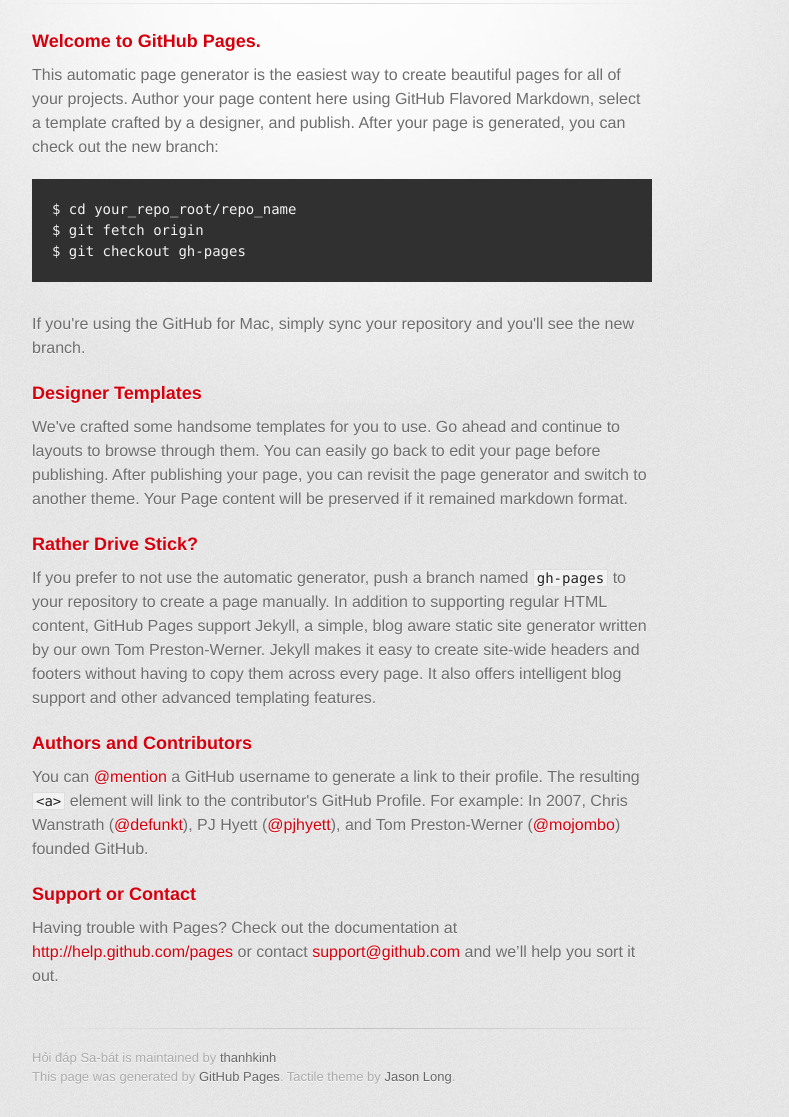
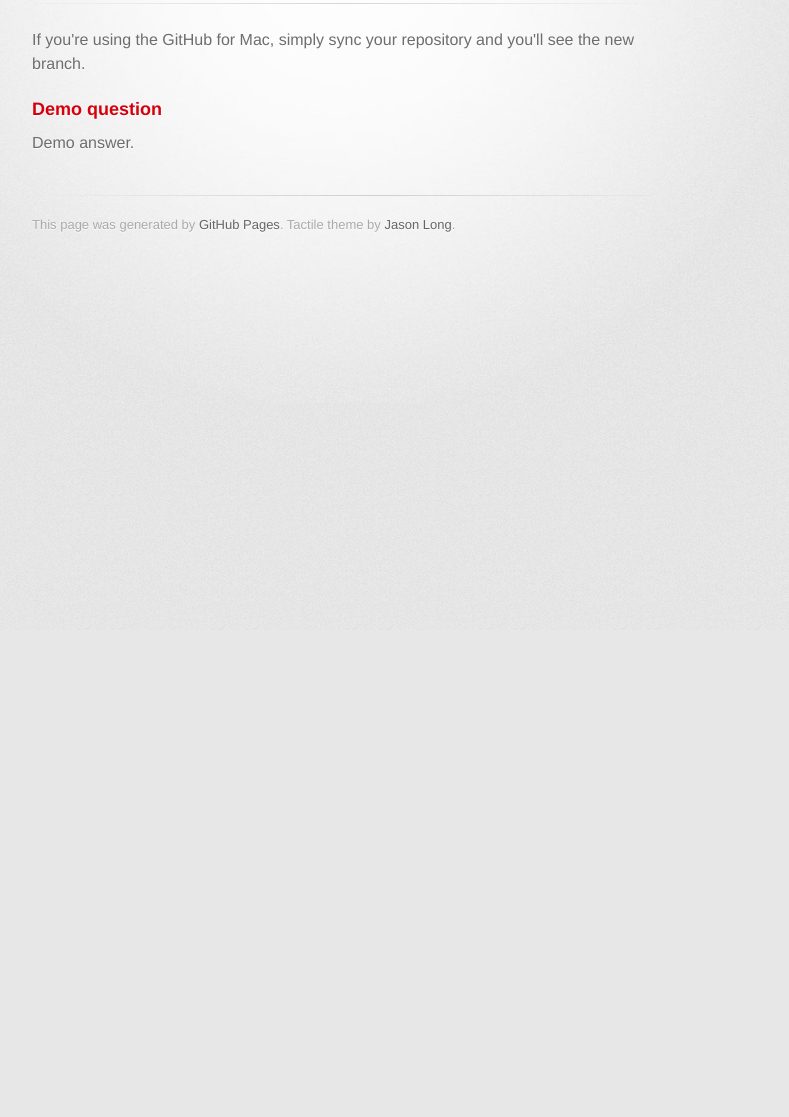
Before and after one commit to thanhkinh/sabath, a plain HTML site: page index.html in a window 1280 px wide. Shown: the part 170-1287 px from the top of the page, without its empty margins (298-1087 px from the left). After the commit the page ends 800 px from the top, so only its background shows below. Drawn offline with Linux system fonts and the light colour scheme; a web font is replaced by a local one.

Commit message:
Update index.html

```diff
--- a/index.html
+++ b/index.html
@@ -25,41 +25,14 @@
         <hr>
 
         <section id="main_content">
-          <h3>
-            <a name="welcome-to-github-pages" class="anchor" href="#welcome-to-github-pages"><span class="octicon octicon-link"></span></a>Welcome to GitHub Pages.</h3>
-
-          <p>This automatic page generator is the easiest way to create beautiful pages for all of your projects. Author your page content here using GitHub Flavored Markdown, select a template crafted by a designer, and publish. After your page is generated, you can check out the new branch:</p>
-
-          <pre><code>$ cd your_repo_root/repo_name
-$ git fetch origin
-$ git checkout gh-pages
-</code></pre>
-
           <p>If you're using the GitHub for Mac, simply sync your repository and you'll see the new branch.</p>
 
-          <h3>
-            <a name="designer-templates" class="anchor" href="#designer-templates"><span class="octicon octicon-link"></span></a>Designer Templates</h3>
+          <h3>Demo question</h3>
 
-          <p>We've crafted some handsome templates for you to use. Go ahead and continue to layouts to browse through them. You can easily go back to edit your page before publishing. After publishing your page, you can revisit the page generator and switch to another theme. Your Page content will be preserved if it remained markdown format.</p>
-
-          <h3>
-            <a name="rather-drive-stick" class="anchor" href="#rather-drive-stick"><span class="octicon octicon-link"></span></a>Rather Drive Stick?</h3>
-
-          <p>If you prefer to not use the automatic generator, push a branch named <code>gh-pages</code> to your repository to create a page manually. In addition to supporting regular HTML content, GitHub Pages support Jekyll, a simple, blog aware static site generator written by our own Tom Preston-Werner. Jekyll makes it easy to create site-wide headers and footers without having to copy them across every page. It also offers intelligent blog support and other advanced templating features.</p>
-
-          <h3>
-            <a name="authors-and-contributors" class="anchor" href="#authors-and-contributors"><span class="octicon octicon-link"></span></a>Authors and Contributors</h3>
-
-          <p>You can <a href="https://github.com/blog/821" class="user-mention">@mention</a> a GitHub username to generate a link to their profile. The resulting <code>&lt;a&gt;</code> element will link to the contributor's GitHub Profile. For example: In 2007, Chris Wanstrath (<a href="https://github.com/defunkt" class="user-mention">@defunkt</a>), PJ Hyett (<a href="https://github.com/pjhyett" class="user-mention">@pjhyett</a>), and Tom Preston-Werner (<a href="https://github.com/mojombo" class="user-mention">@mojombo</a>) founded GitHub.</p>
-
-          <h3>
-            <a name="support-or-contact" class="anchor" href="#support-or-contact"><span class="octicon octicon-link"></span></a>Support or Contact</h3>
-
-          <p>Having trouble with Pages? Check out the documentation at <a href="http://help.github.com/pages">http://help.github.com/pages</a> or contact <a href="mailto:support@github.com">support@github.com</a> and we’ll help you sort it out.</p>
+          <p>Demo answer.</p>
         </section>
 
         <footer>
-          Hỏi đáp Sa-bát is maintained by <a href="https://github.com/thanhkinh">thanhkinh</a><br>
           This page was generated by <a href="http://pages.github.com">GitHub Pages</a>. Tactile theme by <a href="https://twitter.com/jasonlong">Jason Long</a>.
         </footer>
 
```
